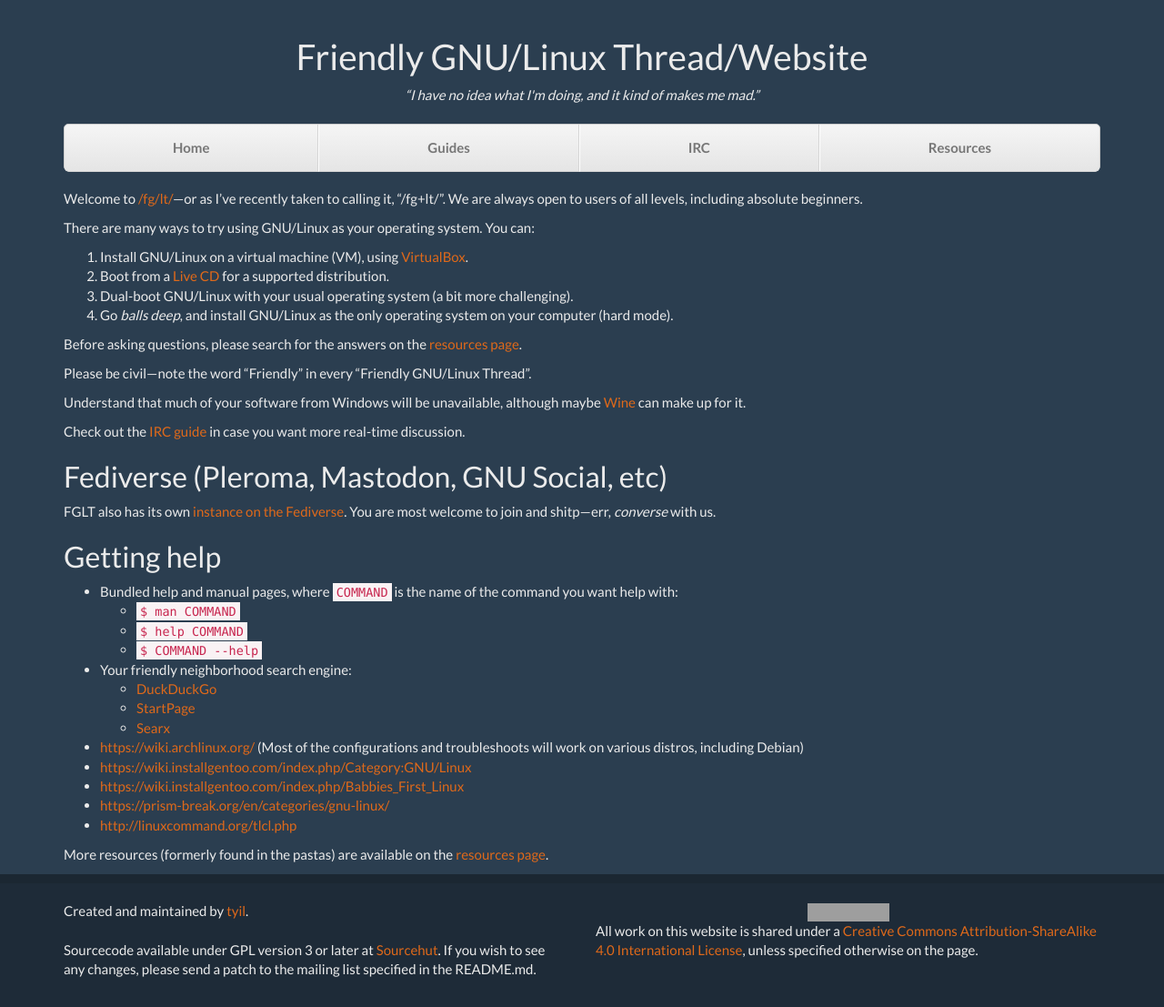
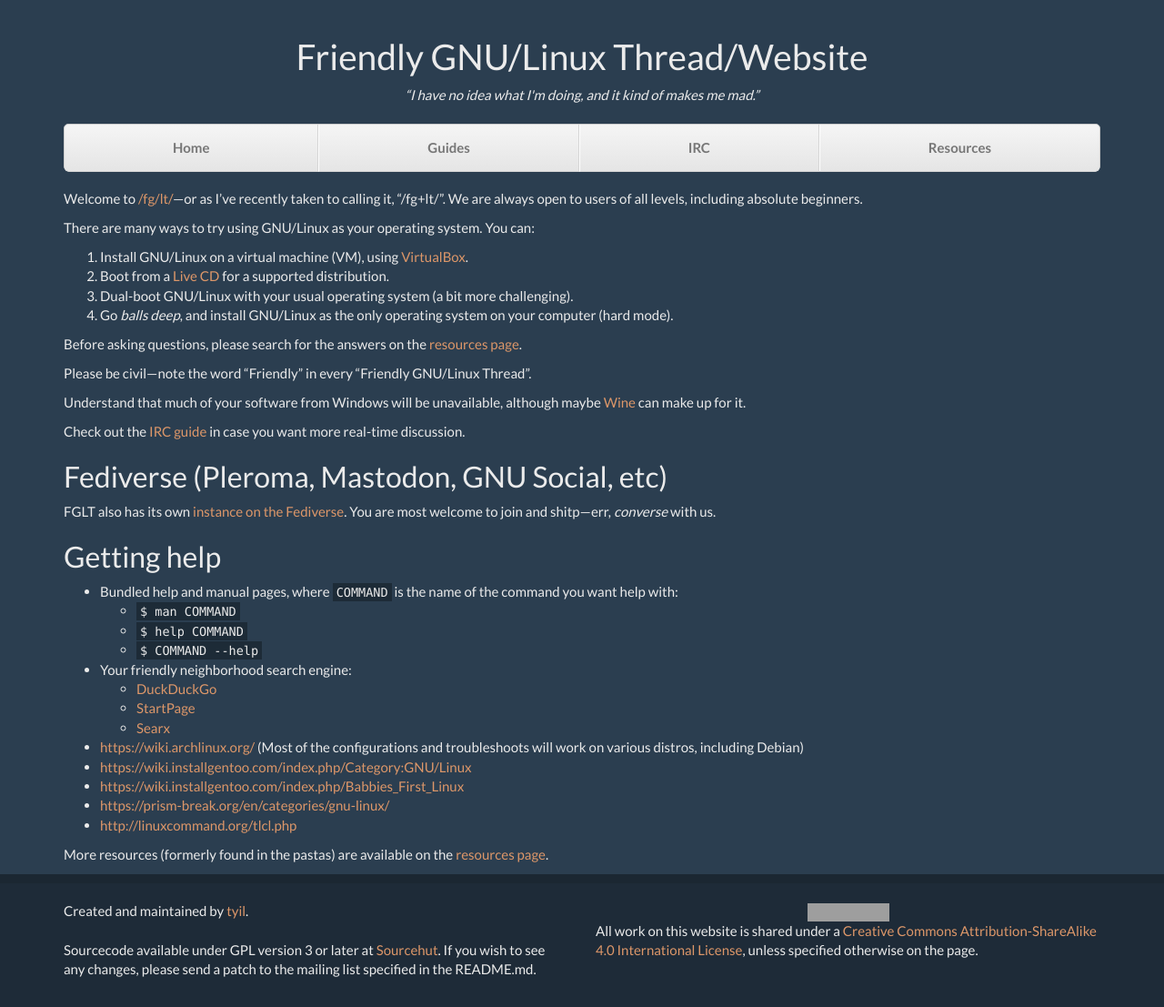
Before and after one commit to scriptkitties/fglt, a Jekyll site: the page built from index.md, in a window 1280 px wide. Shown: the whole page at 91% size. Built offline with Jekyll 4.4.1, drawn with Linux system fonts in a browser that asks for light colours; grey boxes are pictures that could not be loaded.

Commit message:
Add style overrides to lower link/code contrast

```diff
--- a/assets/css/main.css
+++ b/assets/css/main.css
@@ -117,3 +117,13 @@
 html {
 	overflow-y: scroll;
 }
+
+/* Wash out the colors in the links and code blocks to avoid the contrast
+ * making things hard to read */
+a, a:hover {
+	color: #dd9769;
+}
+code, pre {
+	background-color: #1d2b37;
+	color: inherit;
+}
```
